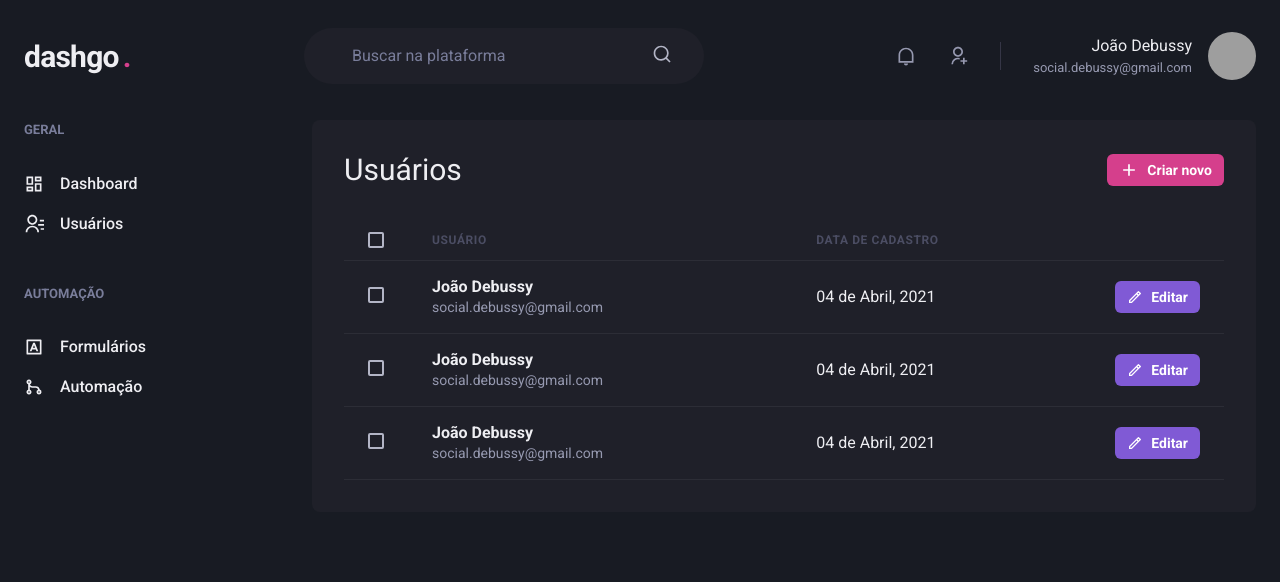
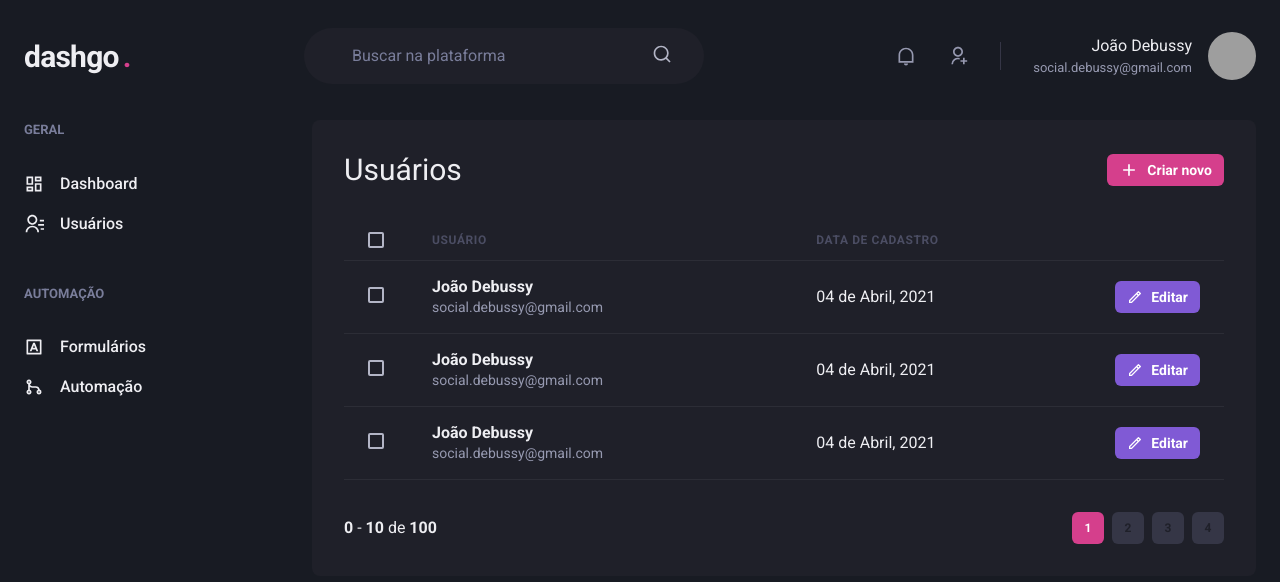
Before and after one commit to dbssy/dashgo, a Next.js app: page /users in a window 1280 px wide. Shown: the top 582 px of the page. Built offline with nearby package versions, Linux system fonts and the light colour scheme; grey boxes are pictures that could not be loaded.

Commit message:
feat: implementing Pagination component

```diff
--- /dev/null
+++ b/src/components/Pagination.tsx
@@ -0,0 +1,65 @@
+import { Stack, Box, Button } from '@chakra-ui/react';
+
+export function Pagination() {
+  return (
+    <Stack
+      direction="row"
+      spacing="6"
+      mt="8"
+      justify="space-between"
+      align="center"
+    >
+      <Box>
+        <strong>0</strong> - <strong>10</strong> de <strong>100</strong>
+      </Box>
+      <Stack direction="row" spacing="2">
+        <Button
+          size="sm"
+          fontSize="xs"
+          width="4"
+          colorScheme="pink"
+          disabled
+          _disabled={{
+            bgColor: 'pink.500',
+            cursor: 'default',
+          }}
+        >
+          1
+        </Button>
+        <Button
+          size="sm"
+          fontSize="xs"
+          width="4"
+          bgColor="gray.700"
+          _hover={{
+            bgColor: 'gray.500',
+          }}
+        >
+          2
+        </Button>
+        <Button
+          size="sm"
+          fontSize="xs"
+          width="4"
+          bgColor="gray.700"
+          _hover={{
+            bgColor: 'gray.500',
+          }}
+        >
+          3
+        </Button>
+        <Button
+          size="sm"
+          fontSize="xs"
+          width="4"
+          bgColor="gray.700"
+          _hover={{
+            bgColor: 'gray.500',
+          }}
+        >
+          4
+        </Button>
+      </Stack>
+    </Stack>
+  );
+}
--- a/src/pages/users/index.tsx
+++ b/src/pages/users/index.tsx
@@ -3,6 +3,7 @@
 
 import { Header } from '../../components/Header';
 import { Sidebar } from '../../components/Sidebar';
+import { Pagination } from '../../components/Pagination';
 
 export default function UserList() {
   return (
@@ -113,6 +114,8 @@
               </Tr>
             </Tbody>
           </Table>
+
+          <Pagination />
         </Box>
       </Flex>
     </Box>
```
